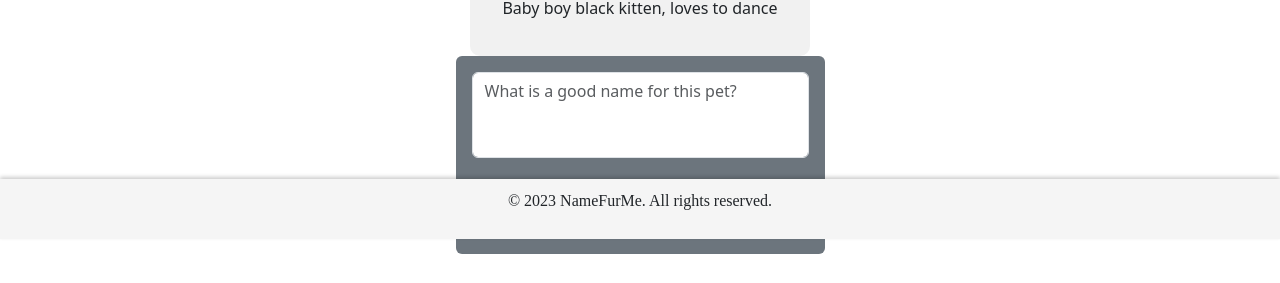
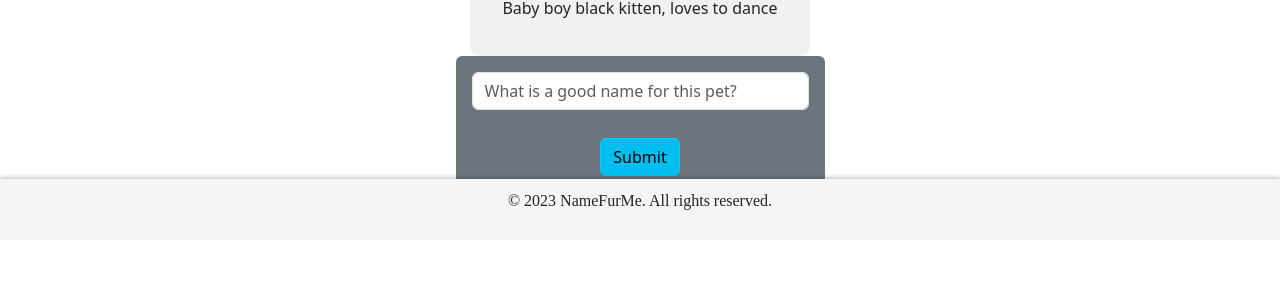
Before and after one commit to Rjohn217/PetNameApp, a React (Vite) app in the folder front-end/namefurme/: page / in a window 1280 px wide. Shown: the part 561-844 px from the top of the page. After the commit the page ends 800 px from the top, so only its background shows below. Built offline with nearby package versions, Linux system fonts and the light colour scheme; a web font is replaced by a local one.

Commit message:
Updated structure

```diff
--- a/front-end/namefurme/src/components/Header.jsx
+++ b/front-end/namefurme/src/components/Header.jsx
@@ -1,10 +1,9 @@
 import React from 'react';
 import pawprint from '../assets/pawprint.png';
-import LoginSignUp from './LoginSignUp';
 
 const Header = () => {
   const headerStyle = {
-    marginBottom: '20px',
+    marginBottom: '0px',
     fontFamily: "'Farsan', cursive",
     display: 'flex',
     alignItems: 'center',
--- a/front-end/namefurme/src/components/TextBox.jsx
+++ b/front-end/namefurme/src/components/TextBox.jsx
@@ -2,7 +2,6 @@ import React from 'react';
 
 const buttonStyle = {
   backgroundColor: '#00BEEF',
-  marginTop: '10px',
 };
 
 const textBoxStyle = {
@@ -13,10 +12,10 @@ const TextBox = () => {
   return (
     <div className="bg-secondary p-3 rounded">
       <textarea
-      className="form-control mb-2"
+      className="form-control mb-1"
       name="Name This Pet"
       cols="32"
-      rows="3"
+      rows="1"
       placeholder= "What is a good name for this pet?"
       style= {textBoxStyle}>
       </textarea>
```
